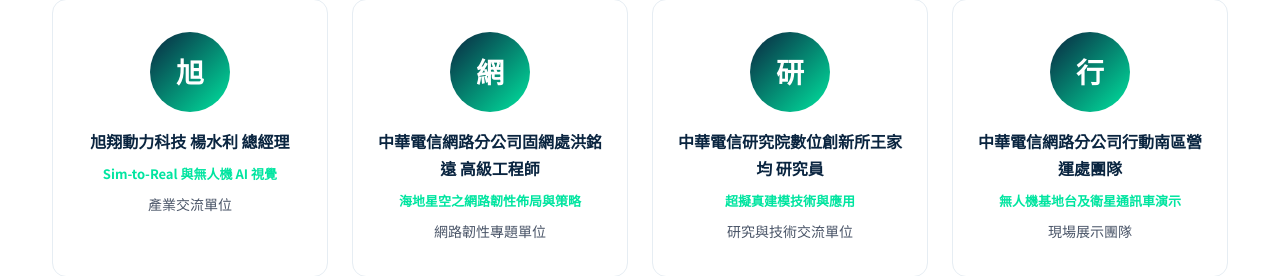
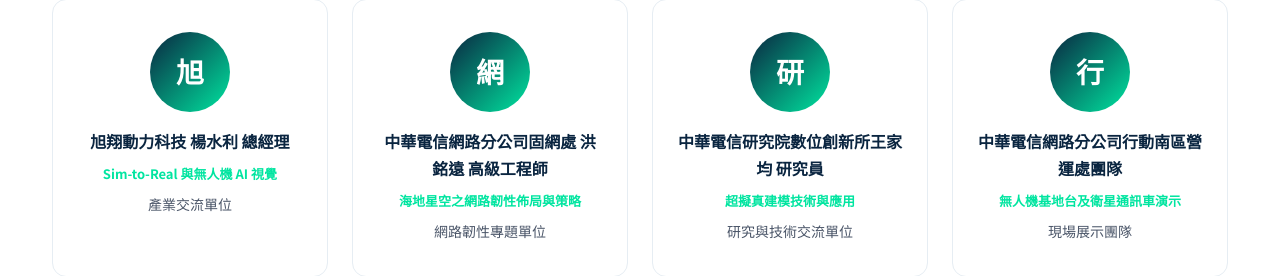
Before and after one commit to oneclawchen-ai/kao_website, a website: page speakers.html in a window 1280 px wide. Shown: the part 779-1055 px from the top of the page. Drawn offline with Linux system fonts and the light colour scheme.

Commit message:
Update speakers.html

```diff
--- a/speakers.html
+++ b/speakers.html
@@ -169,7 +169,7 @@
       },
       {
         avatar: '網',
-        name: '中華電信網路分公司固網處洪銘遠 高級工程師',
+        name: '中華電信網路分公司固網處\n洪銘遠 \n高級工程師',
         title: '海地星空之網路韌性佈局與策略',
         organization: '網路韌性專題單位'
       },
```
